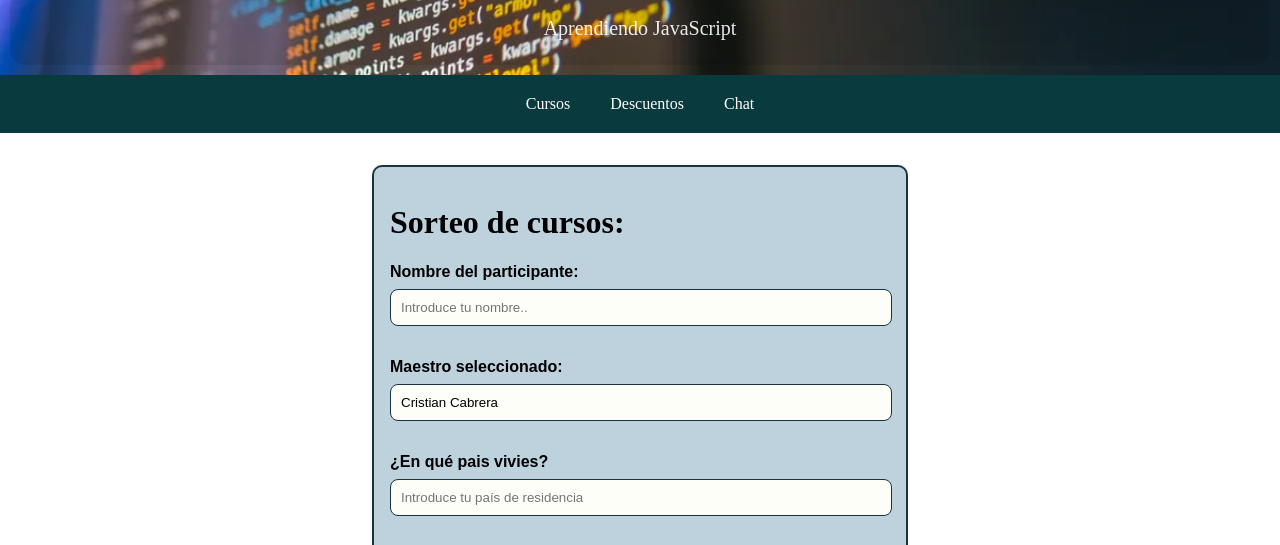
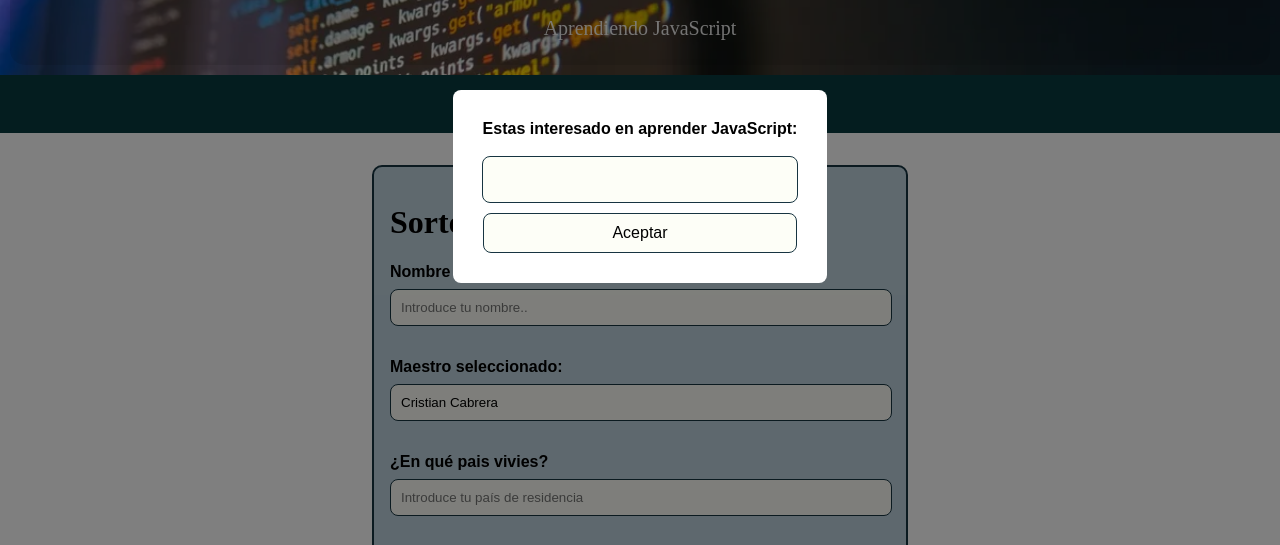
Before and after one commit to Atulhom/CoderHouse-Actividad1-SorteoProfesor, a plain HTML site: page index.html in a window 1280 px wide. Shown: the part 214-759 px from the top of the page. Drawn offline with Linux system fonts and the light colour scheme.

Commit message:
ultimas modificaciones

```diff
--- a/css/promptnivel.css
+++ b/css/promptnivel.css
@@ -13,7 +13,11 @@
  #prompt-box {
   background-color: #fff;
   padding: 30px;
-    border-radius: 5px;
+  border-radius: 8px;
+  display: flex;
+  flex-direction: column;
+  justify-content: center;
+  align-items: center;
 }
 
 #prompt-box label {
@@ -22,12 +26,13 @@
 }
 
 #prompt-box input {
-    width: 100%;
+  width: calc(100% - 30px);
   padding: 15px;
   margin-bottom: 10px;
 }
 
 #prompt-box button {
+  width: 100%;
   padding: 10px 15px;
   margin-left: auto;
 }
--- a/index.html
+++ b/index.html
@@ -39,7 +39,7 @@
                 </label>
 
                 <label for="pais">¿En qué pais vivies?
-                        <input type="text" placeholder="Introduce tu país de residencia" id="pais" required>
+                    <input type="text" placeholder="Introduce tu país de residencia" id="pais" required>
                  </label>
 
                 <button onclick="realizarSorteo()">Realizar Sorteo</button>
@@ -56,15 +56,15 @@
 
 
 <!-- entrada a la pagina con un prompt-->
-<!--      <div id="prompt-overlay">
+    <div id="prompt-overlay">
         <div id="prompt-box">
           <label for="prompt-input">Estas interesado en aprender JavaScript:</label>
           <input type="text" id="prompt-input" />
           <button id="prompt-button">Aceptar</button>
         </div>
-      </div> -->
+    </div>
 
-      <script src="js/scripts.js"></script>
+    <script src="js/scripts.js"></script>
 
 </body>
 </html>
--- a/js/scripts.js
+++ b/js/scripts.js
@@ -22,7 +22,7 @@ function init(){
     overlay.style.display = "flex";
 }
 
-//init();
+init();
 
 
 // Variables del sorteo
```
Lines whose indentation alone changed are shown as unchanged.
